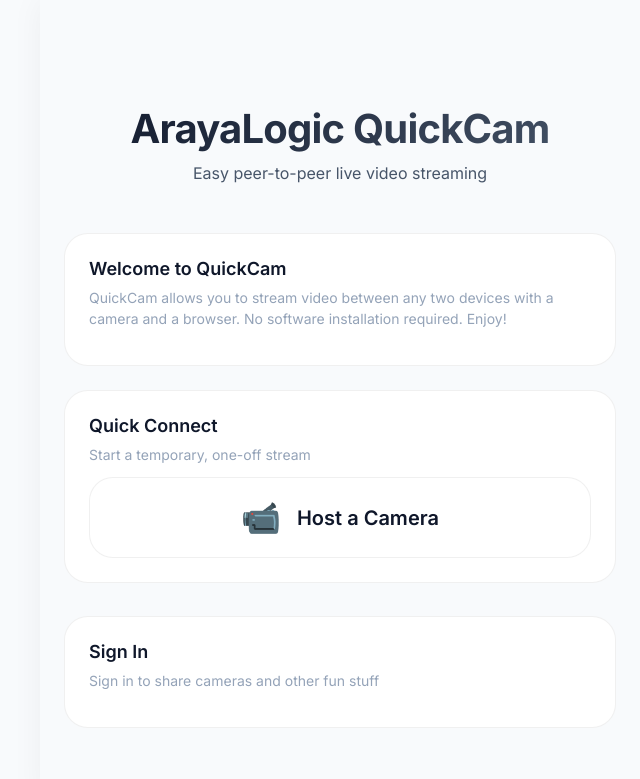
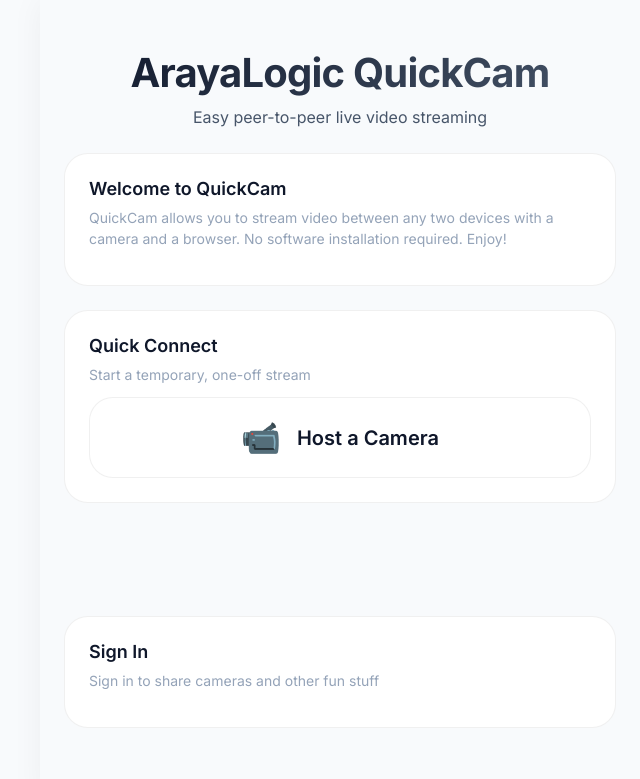
Before and after one commit to caraya10/joint_cam, a website: page public/index.html in a window 1280 px wide. Shown: the whole page, without its empty margins (300-940 px from the left). Drawn offline with nearby package versions, Linux system fonts and the light colour scheme; no server answers.

Commit message:
minor UI header change

```diff
--- a/public/css/style.css
+++ b/public/css/style.css
@@ -270,8 +270,8 @@
 
 /* Home View */
 .hero-header {
-    margin-top: 10vh;
-    margin-bottom: 48px;
+    margin-top: 3vh;
+    margin-bottom: 3vh;
     text-align: center;
 }
 
@@ -419,7 +419,8 @@
 
 /* Streaming View */
 .stream-backdrop {
-    flex: 2; /* Take more space than the invite card */
+    flex: 2;
+    /* Take more space than the invite card */
     display: flex;
     align-items: center;
     justify-content: center;
```
